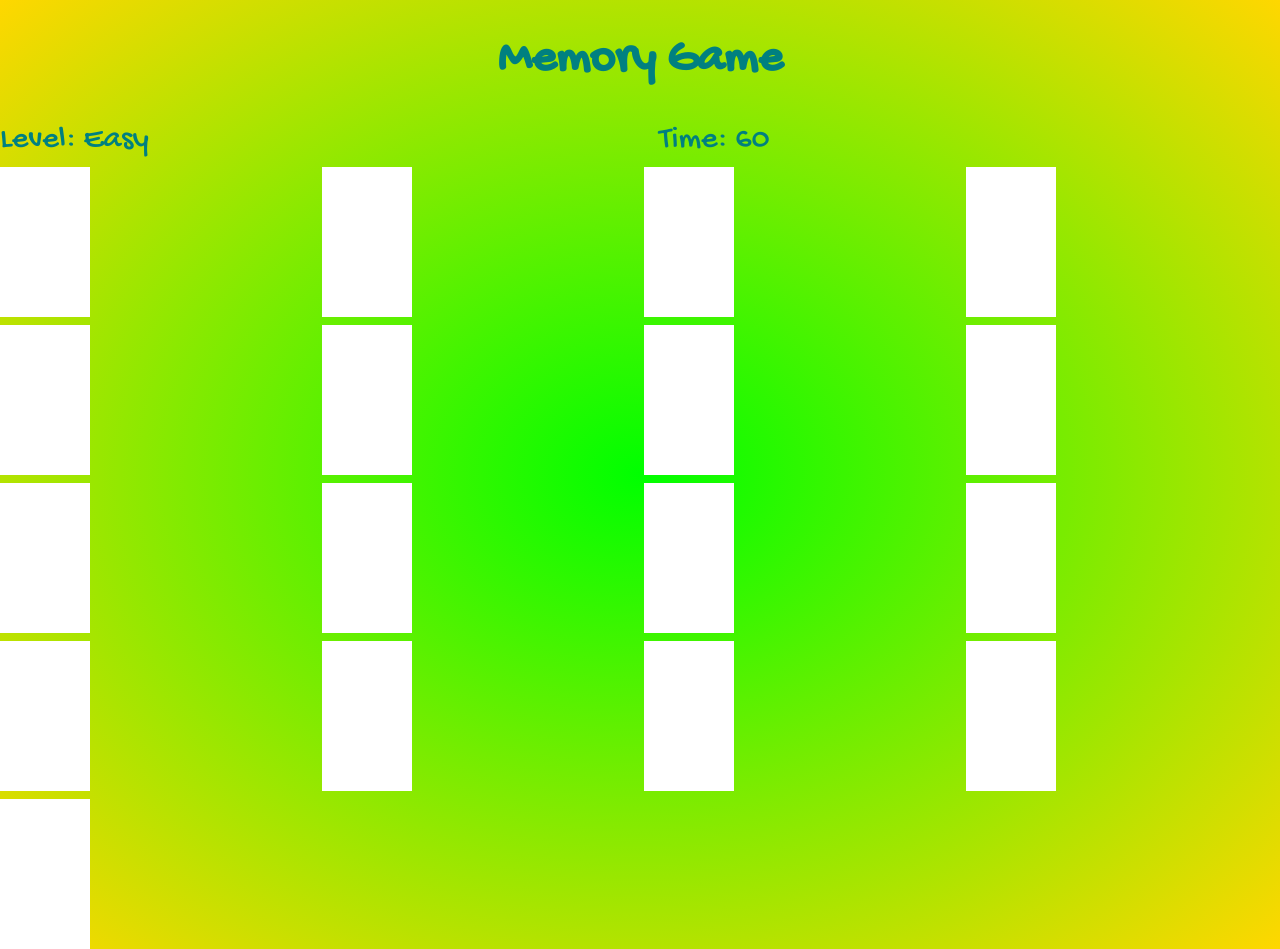
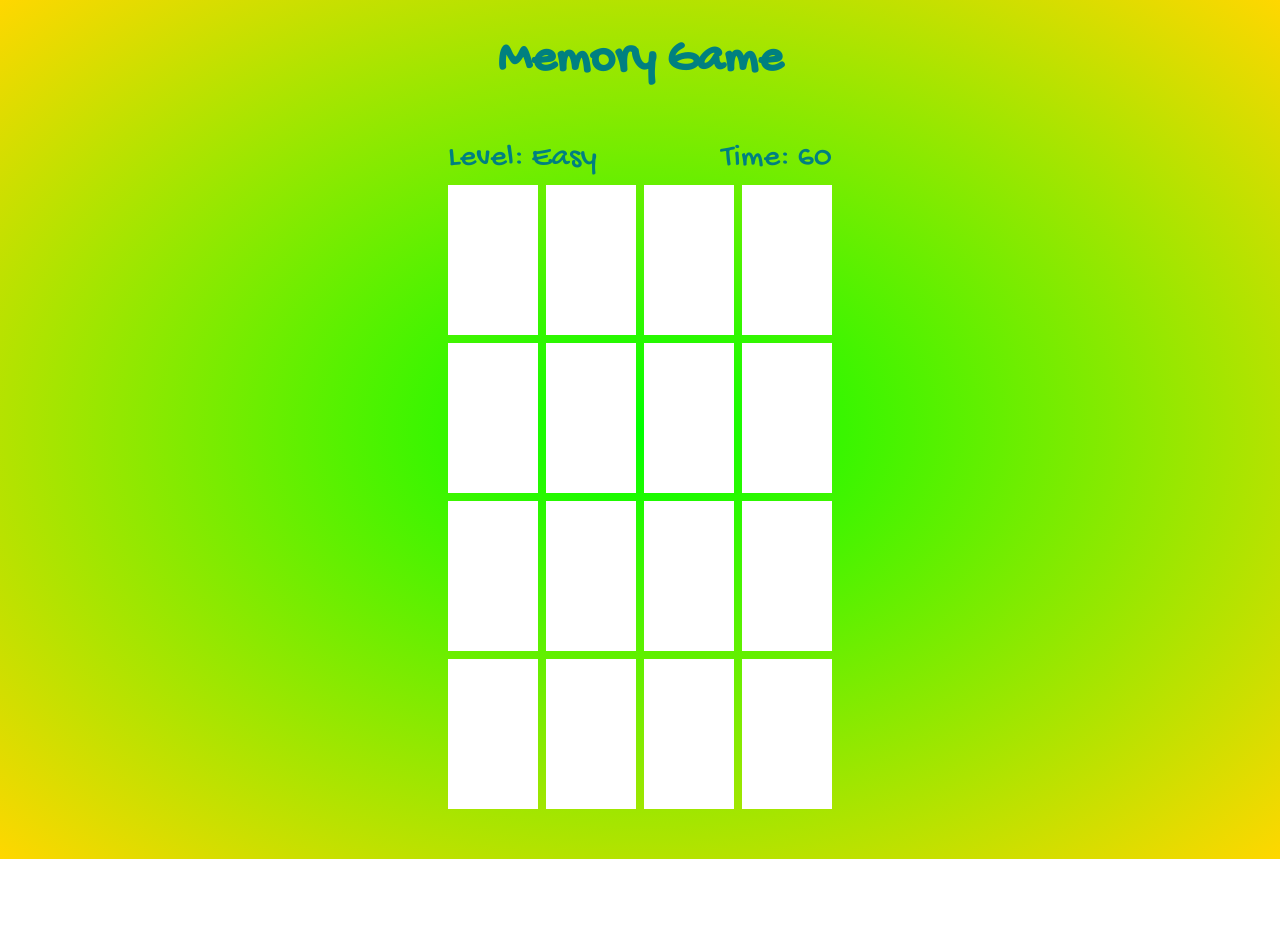
Before and after one commit to lauramika/Memory-Game, a plain HTML site: page index.html in a window 1280 px wide. After the commit the page ends 859 px from the top, so only its background shows below. Drawn offline with Linux system fonts and the light colour scheme.

Commit message:
center cards

```diff
--- a/index.html
+++ b/index.html
@@ -31,7 +31,6 @@
             <div class="cards"></div>
             <div class="cards"></div>
             <div class="cards"></div>
-            <div class="cards"></div>
         </div>
     </body>
 </html>
--- a/style.css
+++ b/style.css
@@ -21,13 +21,18 @@ body {
 }
 .rules-container {
     grid-column: 1 / -1;
-    display: grid;
-    grid-template-columns: auto auto;
+    display: flex;
+    justify-content: space-between;
+   /* display: grid;
+    grid-template-columns: auto auto;*/
 }
 .main-container {
     display: grid;
     grid-template-columns: repeat(4, auto);
     grid-gap: 8px;
+    margin: 50px;
+    justify-content: center;
+
 }
 
 .cards {
```
Also changed, not shown: .c9/metadata/environment/index.html, .c9/metadata/environment/style.css.
